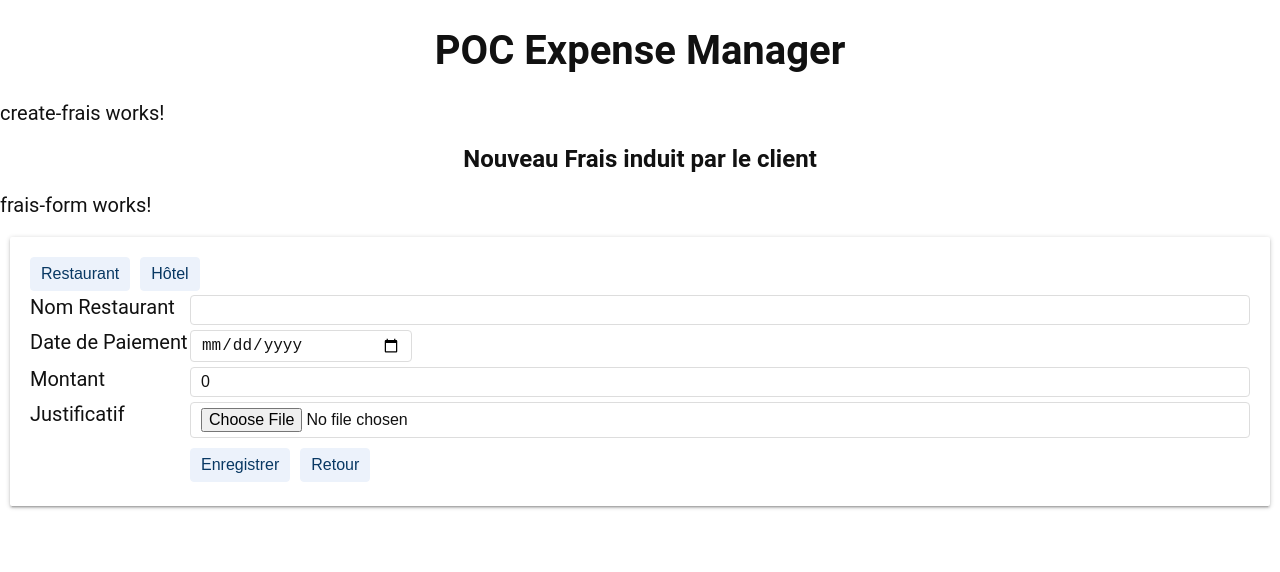
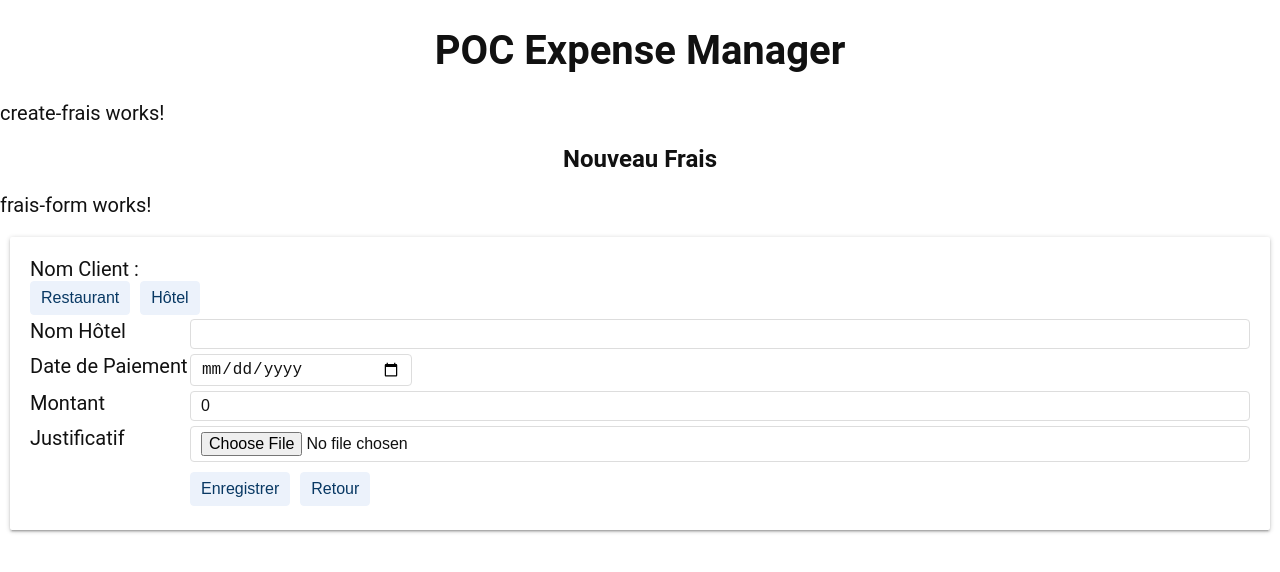
Before and after one commit to holo64/POC-angular, an Angular app: page /frais/create/1 in a window 1280 px wide. Shown: the top 572 px of the page. Built offline with nearby package versions, Linux system fonts and the light colour scheme.

Commit message:
app avec cle etrangere dans form create frais

```diff
--- a/src/app/app-routing.module.ts
+++ b/src/app/app-routing.module.ts
@@ -6,7 +6,7 @@ import {ListClientComponent } from './clients/list-client/list-client.component'
 
 const routes: Routes = [
     //la route par défaut
-    { path: '', redirectTo: 'frais', pathMatch: 'full' },
+    { path: '', redirectTo: 'clients', pathMatch: 'full' },
     //toutes les autres routes seront redirigées vers la PageNotFound
     { path: 'clients', component:ListClientComponent },
     //elle doit être mise en dernier
--- a/src/app/clients/list-client/list-client.component.html
+++ b/src/app/clients/list-client/list-client.component.html
@@ -1,11 +1,29 @@
 <p>list-client works!</p>
+
+
+
+<div> <p>Rechercher un Client :
+  <!-- événement keyup sur un input text -->
+  <input #nom (keyup)="onKey(nom.value)"/>
+  <!-- retour du composant à chaque saisie -->
+  </p>
+  <!-- liaison directe sur le template
+  <p>{{ nom.value }} </p> -->
+  </div>
+
 
 <h3 class='center'>Pour créer votre frais, sélectionner un client<br />
   Liste {{ title }}</h3>
 <div *ngIf="clients?.length >0"  class='container listpokemons'>
-  <div *ngFor='let client of clients' class="card-grid" (click)="selectClient(client)">
-      <div class="card-stacked">
-        <div class="card-content">
+
+
+
+  <div *ngFor='let client of clients' class="card-grid" (click)="selectClient(client)" >
+
+
+
+    <div class="card-stacked">
+        <div class="card-content" >
           <h2> {{ client.nom }}</h2>
 
 
--- a/src/app/clients/list-client/list-client.component.ts
+++ b/src/app/clients/list-client/list-client.component.ts
@@ -13,6 +13,7 @@ import { Router } from '@angular/router';
 export class ListClientComponent implements OnInit {
   public title = 'Clients';
   public clients: Client[];
+
 
   constructor(private router: Router, private clientsService: ClientsService) { }
 
@@ -30,8 +31,25 @@ export class ListClientComponent implements OnInit {
 
   selectClient(client: Client) {
     console.log('Vous avez selectionné ' + client.nom);
-    let link = ['frais/create', client.id];
+    let link = ['frais/create/', client.id];
     this.router.navigate(link);
   }
 
+
+  //public valeur: string = '';
+  onKey(nom: string) {
+    //this.valeur = nom;
+    //methode search du service clientService
+   this.clientsService.searchClients(nom) // a ne pas oublier
+   .subscribe(data => {
+     console.log('search Clients');
+     console.log(data);
+     this.clients = data;
+
+   });
+
+  }
+
+
+
 }
--- a/src/app/frais/create-frais/create-frais.component.html
+++ b/src/app/frais/create-frais/create-frais.component.html
@@ -1,4 +1,4 @@
 <p>create-frais works!</p>
-<h2 class="header center">Nouveau Frais induit par le client</h2>
+<h2 class="header center">Nouveau Frais</h2>
 <!-- le formulaire -->
 <app-frais-form [frais]="frais"></app-frais-form>
--- a/src/app/frais/frais-form/frais-form.component.html
+++ b/src/app/frais/frais-form/frais-form.component.html
@@ -1,7 +1,4 @@
 <p>frais-form works!</p>
-
-
-
 
     <!-- Le formulaire -->
     <form *ngIf="frais" [formGroup]="fraisForm" (ngSubmit)="onSubmit()" novalidate>
@@ -16,14 +13,13 @@
 
             </select>
         </div> -->
-
+        <div>Nom Client  :  </div>
 
           <div> <button
                     type="button">
                 Restaurant
                 </button>
-                <button
-                type="button">
+                <button type="button">
                  Hôtel
                 </button>
         </div>
@@ -31,7 +27,7 @@
 
         <div class="form-group">
 
-            <label for="description">Nom Restaurant</label>
+            <label for="description">Nom Hôtel</label>
             <input type="text" formControlName="description" />
         </div>
 
--- a/src/app/frais/frais-form/frais-form.component.ts
+++ b/src/app/frais/frais-form/frais-form.component.ts
@@ -43,7 +43,8 @@ export class FraisFormComponent implements OnChanges {
       createdAt: [new Date()],
       createdBy:['', Validators.required],
       lastUpdatedAt:[new Date()],
-      lastUpdatedBy:['', Validators.required]
+      lastUpdatedBy:['', Validators.required],
+      client:['', Validators.required]
      });
   }
 
@@ -107,6 +108,6 @@ export class FraisFormComponent implements OnChanges {
 
   goBack(): void {
     //pour revenir à la liste
-    this.router.navigate(['/frais']);
+    this.router.navigate(['/clients']);
   }
 }
--- a/src/app/frais/frais.service.ts
+++ b/src/app/frais/frais.service.ts
@@ -14,7 +14,7 @@ export class FraisService {
   constructor(private http: HttpClient) {}
 
   //Retourne tous les frais
-  //le .json est nécessaire avec ApiPlatform qui a servit à l'API Web
+  //le .json est nécessaire avec ApiPlatform qui a servi à l'API Web
   getFrais(): Observable<Frais[]> {
     return this.http.get<Frais[]>(this.urlApi + '.json');
   }
--- a/src/app/frais/frais.ts
+++ b/src/app/frais/frais.ts
@@ -11,6 +11,7 @@ export class Frais {
     createdBy: string;             //Création par
     lastUpdatedAt: Date;          //Date Modification
     lastUpdatedBy: string;        //Modifié par
+    client: string;               //id client qui induit le frais
 
     //initialisations par défaut
     constructor() {
--- a/src/app/frais/list-frais/list-frais.component.html
+++ b/src/app/frais/list-frais/list-frais.component.html
@@ -24,5 +24,5 @@
 
 
 <p class='center'>
-  <a href="./frais/create">Nouveau Frais</a>
+  <a href="./clients">Nouveau Frais</a>
 </p>
--- a/src/app/frais/mock-frais.ts
+++ b/src/app/frais/mock-frais.ts
@@ -12,7 +12,8 @@ export const FRAIS: Frais[] = [
     createdAt:  new Date("2020-05-21"),     //date de création
     createdBy: 'Peter',                    //Création par
     lastUpdatedAt:  new Date("2020-05-21"), //Date Modification
-    lastUpdatedBy: 'Peter'                 //Modifié par
+    lastUpdatedBy: 'Peter',                 //Modifié par
+    client: "/api/clients/4"
 
   },
   {
@@ -26,7 +27,8 @@ export const FRAIS: Frais[] = [
     createdAt:  new Date("2020-05-21"),     //date de création
     createdBy: 'Peter',                    //Création par
     lastUpdatedAt:  new Date("2020-05-21"), //Date Modification
-    lastUpdatedBy: 'Peter'                 //Modifié par
+    lastUpdatedBy: 'Peter',                //Modifié par
+    client: "/api/clients/4"
 
   }
 
```
